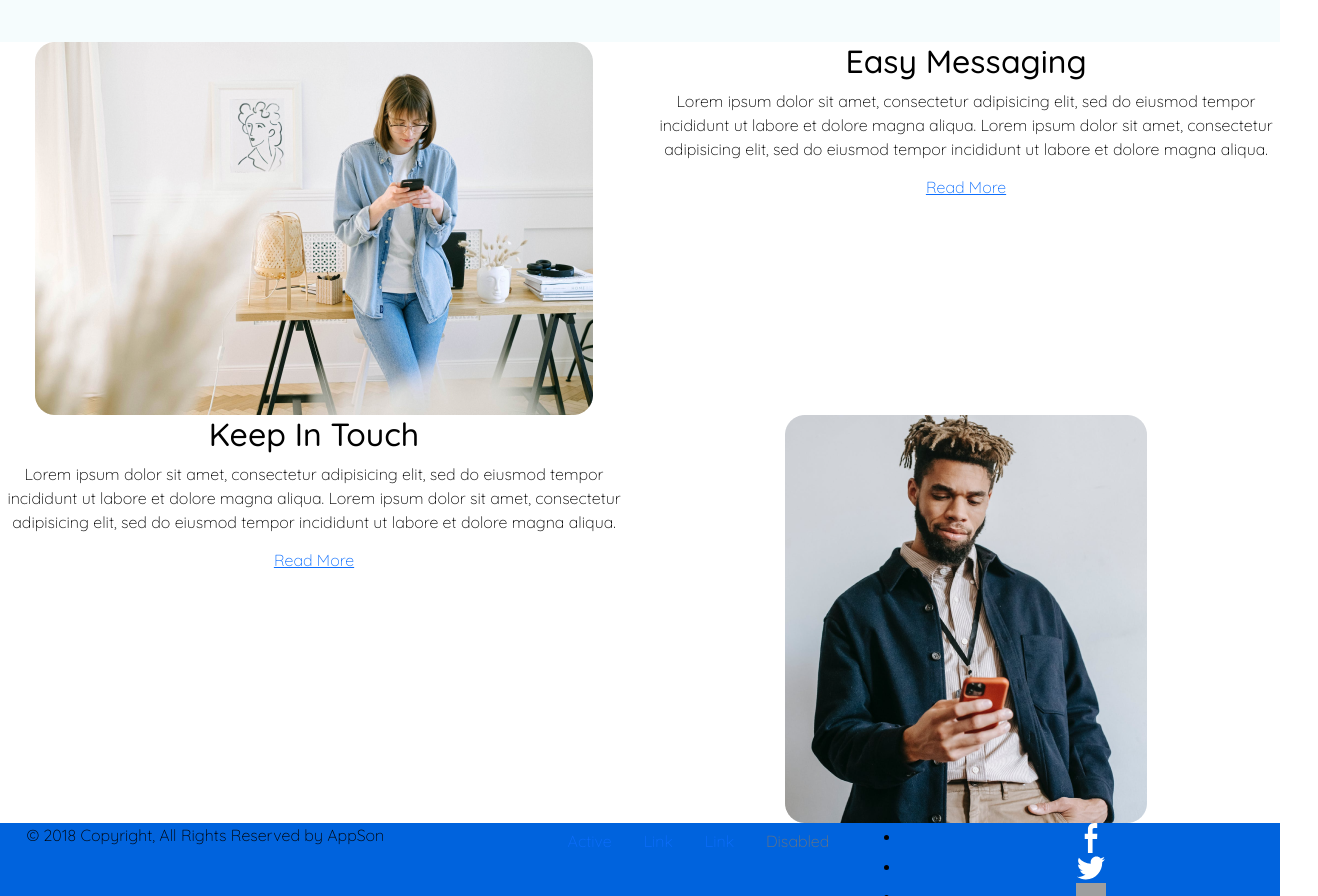
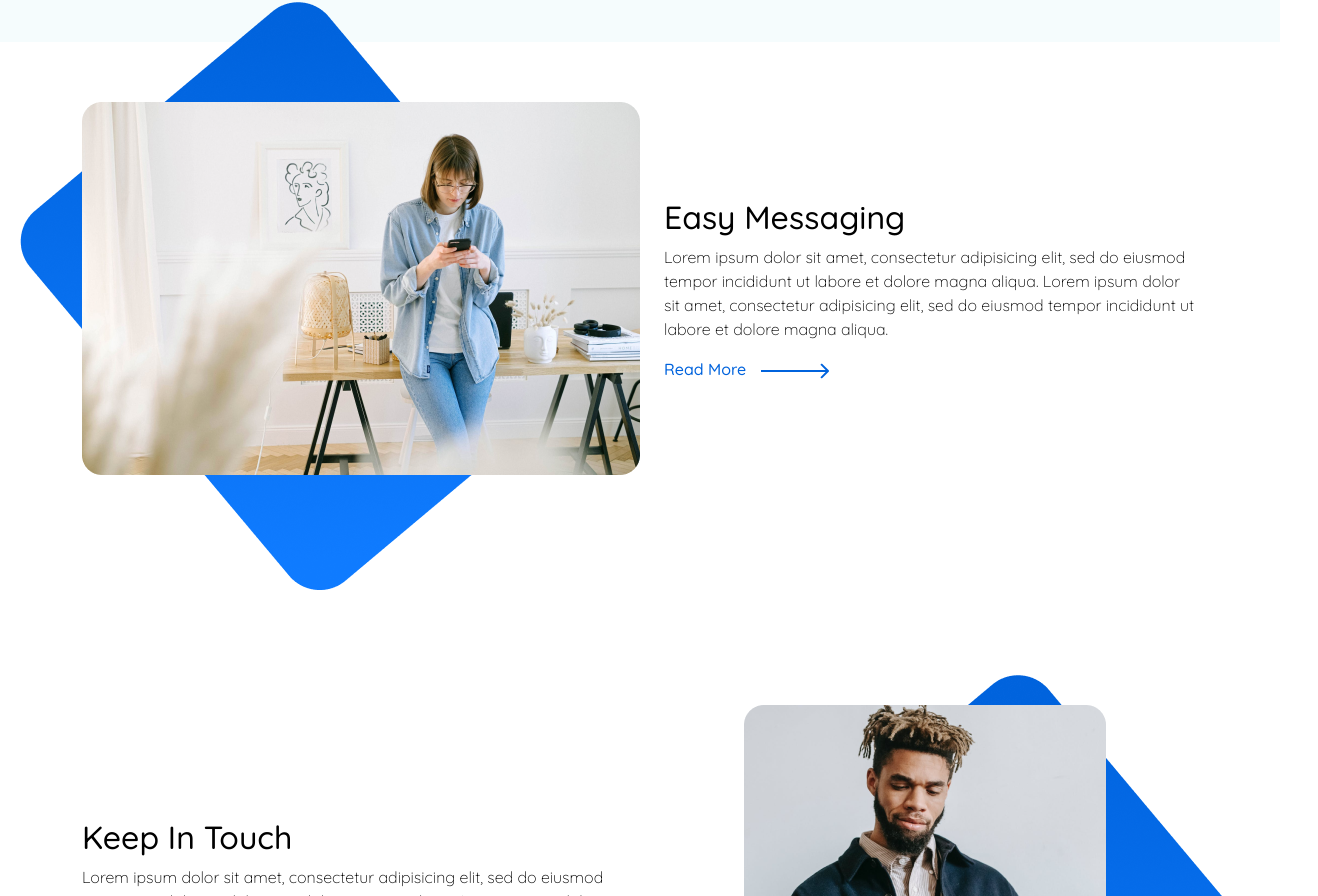
Before and after one commit to KimSvetlana/BestDesktopHomepage, a Vue app: page / in a window 1280 px wide. Shown: the part 1603-2499 px from the top of the page, 1318 px wide, since content can reach past the window. Built offline with nearby package versions, Linux system fonts and the light colour scheme; grey boxes are pictures that could not be loaded.

Commit message:
стилм компонента About

```diff
--- /dev/null
+++ b/src/components/aboutComp.vue
@@ -0,0 +1,94 @@
+<template>
+    <section class='container about'>
+      <div class='row easy-messag'>
+          <div class="col img-wrapper-first">
+            <img src="../assets/images/Back1.png" alt=""/>
+            <img src="../assets/images/Screen1.png" alt=""/>
+          </div>
+          <div class="col text-start">
+            <h2 class="bannerH2">Easy Messaging</h2>
+            <p>Lorem ipsum dolor sit amet, consectetur adipisicing elit, sed do eiusmod tempor incididunt ut labore et dolore magna aliqua. Lorem ipsum dolor sit amet, consectetur adipisicing elit, sed do eiusmod tempor incididunt ut labore et dolore magna aliqua.</p>
+            <a class='about-link' href="">Read More<img src="../assets/images/ArrowLeft2.svg"/></a>
+          </div>
+      </div>
+      <div class='row'>
+        <div class="col text-start">
+          <h2 class="bannerH2">Keep In Touch</h2>
+          <p>Lorem ipsum dolor sit amet, consectetur adipisicing elit, sed do eiusmod tempor incididunt ut labore et dolore magna aliqua. Lorem ipsum dolor sit amet, consectetur adipisicing elit, sed do eiusmod tempor incididunt ut labore et dolore magna aliqua.</p>
+          <a class='about-link' href="">Read More<img src="../assets/images/ArrowLeft2.svg"/></a>
+        </div>
+        <div class="col img-wrapper-second">
+            <img src="../assets/images/Back1.png" alt=""/>
+            <img src="../assets/images/Screen2.png" alt=""/>
+        </div>
+      </div>
+    </section>
+</template>
+
+<script lang="ts">
+import { Component, Vue } from 'vue-property-decorator'
+
+@Component({
+  components: {}
+})
+export default class AboutComp extends Vue {}
+</script>
+
+<style lang="scss">
+    @import '../assets/variables.scss';
+
+    section.about{
+        padding-top: 60px;
+        padding-bottom: 116px;
+    }
+
+    .about .col{
+        margin: auto;
+    }
+
+    .about .bannerH2{
+        font-weight: 500;
+    }
+    .about p{
+        line-height: 1.5rem;
+    }
+    .about-link{
+        color: $darkBackgroundColor;
+        font-weight: 500;
+        line-height: 24px;
+        text-decoration: none;
+        &:hover{
+            text-decoration: underline;
+        }
+        & img{
+            margin-left: 15px;
+        }
+    }
+    .easy-messag{
+        margin-bottom: 230px;
+    }
+    .img-wrapper-first{
+        position: relative;
+        & img:first-child{
+            position: absolute;
+            top: -100px;
+            left: -50px;
+        }
+        & img:last-child{
+            position: relative;
+            z-index: 2;
+        }
+    }
+    .img-wrapper-second{
+        position: relative;
+        & img:first-child{
+            position: absolute;
+            top: -30px;
+            left: 100px;
+        }
+        & img:last-child{
+            position: relative;
+            z-index: 2;
+        }
+    }
+</style>
--- a/src/components/header.vue
+++ b/src/components/header.vue
@@ -37,15 +37,12 @@ import { Vue, Component } from 'vue-property-decorator'
   components: {
   }
 })
-export default class HeaderComp extends Vue {
-  // @Prop() private msg!: string;
-}
+export default class HeaderComp extends Vue {}
 </script>
 
 <style lang="scss">
     @import '../assets/variables.scss';
     header{
-        // min-height: 1029px;
         background: url('../assets/images/headerBackground.png');
         background-position: center;
         box-shadow: -7px -7px 32px rgba(0, 30, 67, 0.06);
--- a/src/components/main.vue
+++ b/src/components/main.vue
@@ -2,29 +2,8 @@
   <div class='main-container' id='main'>
     <HeaderComp/>
     <FeaturesComp/>
-    <section class='about'>
-      <div class='row'>
-          <div class="col">
-            <img src="../assets/images/Screen1.png" alt=""/>
-          </div>
-          <div class="col">
-            <h2>Easy Messaging</h2>
-            <p>Lorem ipsum dolor sit amet, consectetur adipisicing elit, sed do eiusmod tempor incididunt ut labore et dolore magna aliqua. Lorem ipsum dolor sit amet, consectetur adipisicing elit, sed do eiusmod tempor incididunt ut labore et dolore magna aliqua.</p>
-            <a href="">Read More</a>
-          </div>
-      </div>
-      <div class='row'>
-        <div class="col">
-          <h2>Keep In Touch</h2>
-          <p>Lorem ipsum dolor sit amet, consectetur adipisicing elit, sed do eiusmod tempor incididunt ut labore et dolore magna aliqua. Lorem ipsum dolor sit amet, consectetur adipisicing elit, sed do eiusmod tempor incididunt ut labore et dolore magna aliqua.</p>
-          <a href="">Read More</a>
-        </div>
-        <div class="col">
-          <img src="../assets/images/Screen2.png" alt=""/>
-        </div>
-      </div>
-    </section>
-
+    <AboutComp/>
+    <WorksComp/>
     <!-- <section class='works'>
       <h2>How Does It Works?</h2>
       <p>Lorem ipsum dolor sit amet, consectetur adipisicing elit, sed do eiusmod tempor incididunt ut labore et dolore magna aliqua. Lorem ipsum dolor sit amet.</p>
@@ -135,9 +114,11 @@
 
 <script lang="ts">
 import { Component, Vue } from 'vue-property-decorator'
+import HeaderComp from './header.vue'
 import FeaturesComp from './features.vue'
-import HeaderComp from './header.vue'
-import WorksItem from './worksItem.vue'
+import AboutComp from './aboutComp.vue'
+import WorksComp from './worksComp.vue'
+// import WorksItem from './worksItem.vue'
 import PriceItem from './priceItem.vue'
 import CommentCard from './commentCard.vue'
 // import Carousel from './carousel.vue'
@@ -145,10 +126,12 @@ import CommentCard from './commentCard.vue'
 @Component({
   components: {
     HeaderComp,
-    WorksItem,
+    FeaturesComp,
+    AboutComp,
+    WorksComp,
+    // WorksItem,
     PriceItem,
-    CommentCard,
-    FeaturesComp
+    CommentCard
     // Carousel
   }
 
```
Also changed, not shown: src/assets/images/ArrowLeft2.svg (added).
